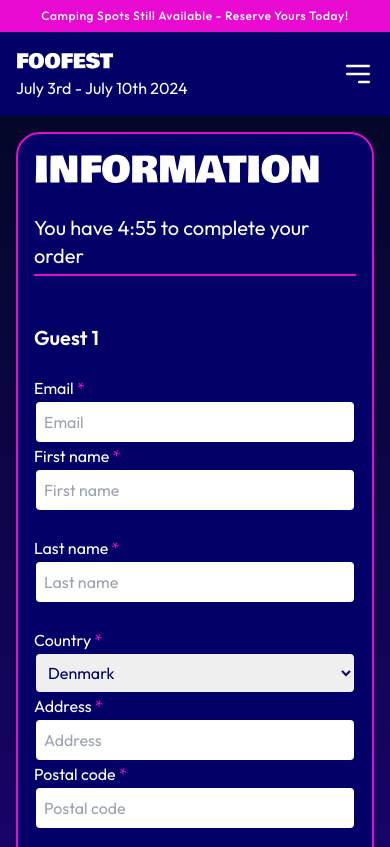
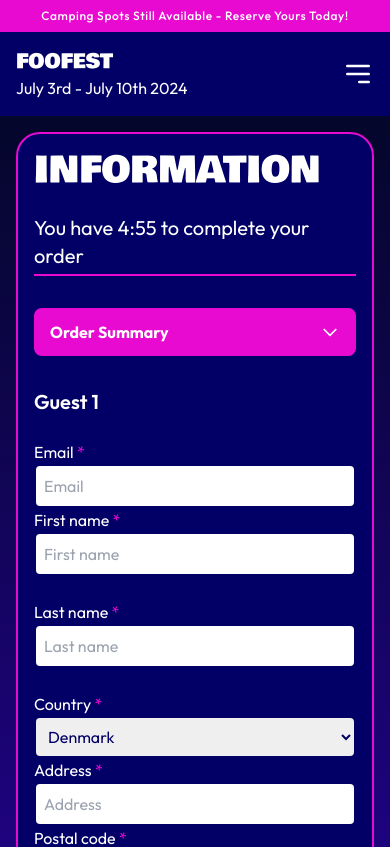
Before and after one commit to nihi0001/foofest_fork, a Next.js app: page /booking/guestInformation in a window 390 px wide. Shown: the top 847 px of the page. Built offline with nearby package versions, Linux system fonts and the light colour scheme.

Commit message:
mobil summary

```diff
--- a/src/app/booking/guestInformation/page.jsx
+++ b/src/app/booking/guestInformation/page.jsx
@@ -46,10 +46,31 @@
 
         <h1 className={`${BowlbyOne.className} text-White text-4xl sm:text-6xl mb-5 md:p-8 text-start sm:text-center`}>INFORMATION</h1>
         {timeLeft > 0 && (
-        <div className="sm:text-center mx-auto text-white sm:w-8/12 py-1 mb-12 border-b-2 border-Hotpink">
-          <p className="text-xl font-normal">You have {Math.floor(timeLeft / 60)}:{(timeLeft % 60).toString().padStart(2, '0')} to complete your order</p>
-        </div>
-      )}
+          <div className="sm:text-center mx-auto text-white sm:w-8/12 py-1 mb-8 sm:mb-12 border-b-2 border-Hotpink">
+            <p className="text-xl font-normal">You have {Math.floor(timeLeft / 60)}:{(timeLeft % 60).toString().padStart(2, '0')} to complete your order</p>
+          </div>
+        )}
+
+        {/* ordre er skjult på desktop men vist på mobil */}
+        <details className="md:hidden">
+          <summary className="cursor-pointer py-3 px-4 bg-Hotpink text-White rounded-lg flex items-center justify-between mb-8">
+            <span className="font-bold">Order Summary</span>
+            <svg
+              className="w-5 h-5 text-White transform transition-transform duration-300"
+              fill="none"
+              stroke="currentColor"
+              viewBox="0 0 24 24"
+              xmlns="http://www.w3.org/2000/svg"
+            >
+              <path strokeLinecap="round" strokeLinejoin="round" strokeWidth="2" d="M19 9l-7 7-7-7"></path>
+            </svg>
+          </summary>
+          <div className="w-full md:flex">
+            <div className="w-full max-w-md mb-6">
+              <InformationBasket />
+            </div>
+          </div>
+        </details>
 
         <div className="grid grid-cols-1 md:grid-cols-2 gap-4 sm:gap-6 md:gap-8 lg:gap-10 xl:gap-12">
           <div className="w-full">
@@ -57,12 +78,14 @@
               <GuestForm />
             </div>
           </div>
-          <div className="w-full md:flex">
+          <div className="hidden md:hidden-none w-full md:flex">
             <div className="w-full max-w-md mb-6">
               <InformationBasket />
             </div>
           </div>
         </div>
+
+
       </div>
 
       {showPopup && (
```
